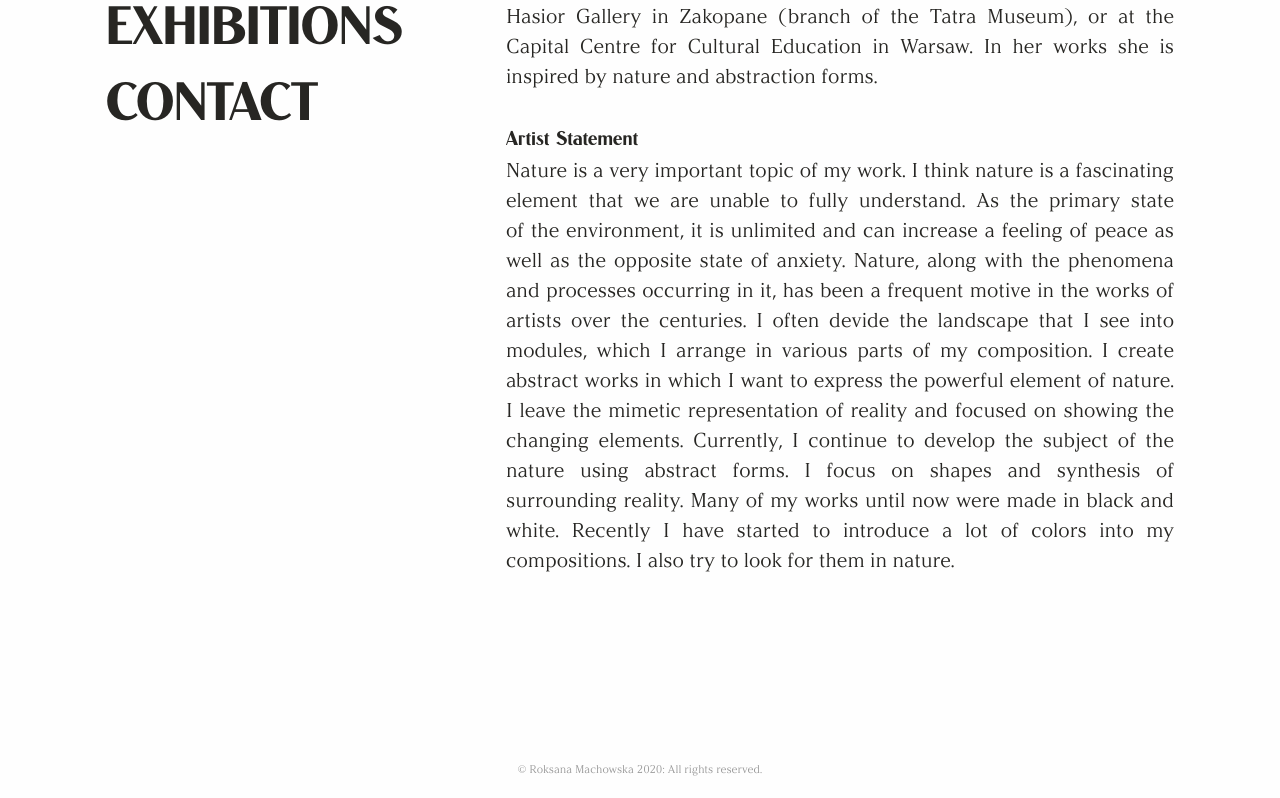
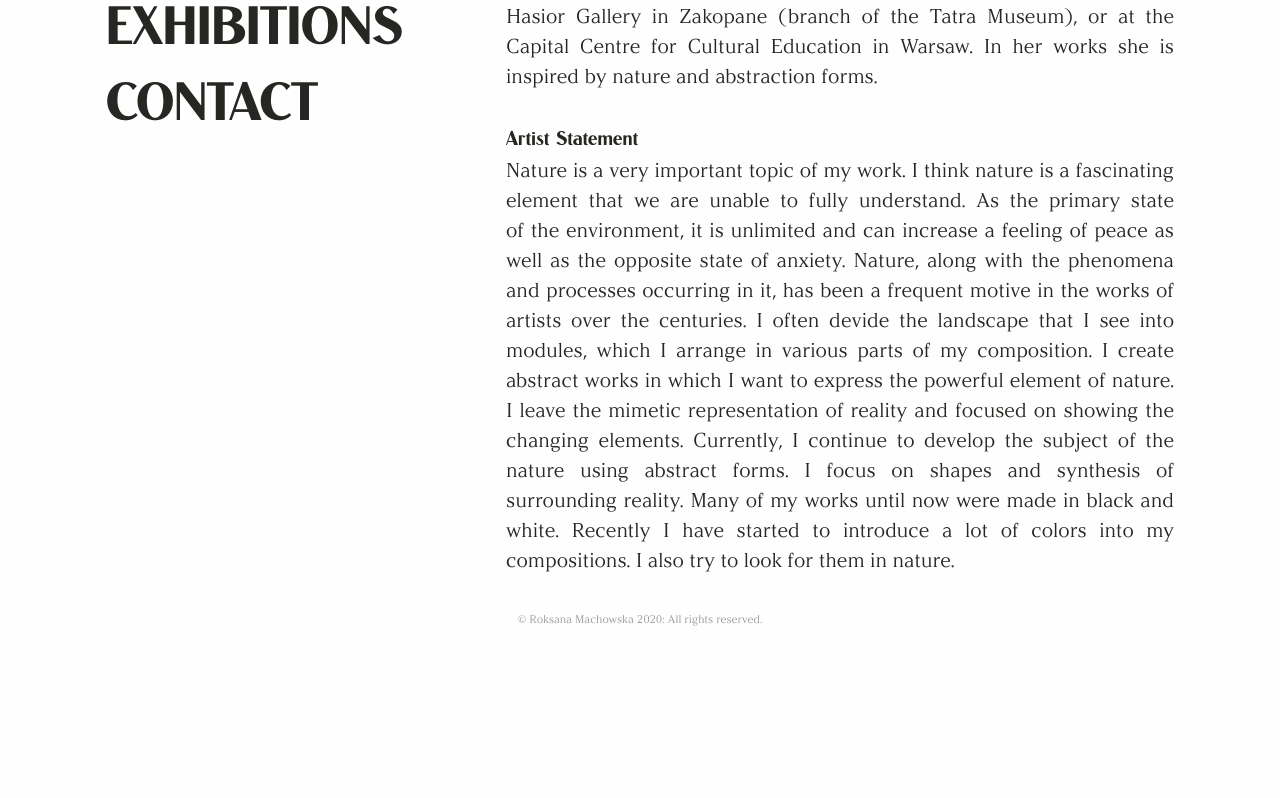
Before and after one commit to jakubziemba/machowska-portfolio, a Next.js app: page /about in a window 1280 px wide. Shown: the part 373-1171 px from the top of the page. After the commit the page ends 1021 px from the top, so only its background shows below. Built offline with nearby package versions, Linux system fonts and the light colour scheme.

Commit message:
Fix footer

```diff
--- a/components/Footer.module.scss
+++ b/components/Footer.module.scss
@@ -3,7 +3,7 @@
   flex-direction: row;
   justify-content: center;
 
-  margin-top: 150px;
+  // margin-top: 150px;
 
   .copy {
     font-size: 0.7em;
--- a/pages/contact.module.scss
+++ b/pages/contact.module.scss
@@ -7,6 +7,7 @@
   }
   .container {
     font-size: 18px;
+    margin-bottom: 300px;
 
     p {
       font-size: 18px;
@@ -32,7 +33,7 @@
 
 @media only screen and (min-width: 668px) {
   .siteWrapper {
-    height: calc(100vh - 350px);
+    height: calc(100vh - 200px);
   }
   .main {
     display: flex;
```
